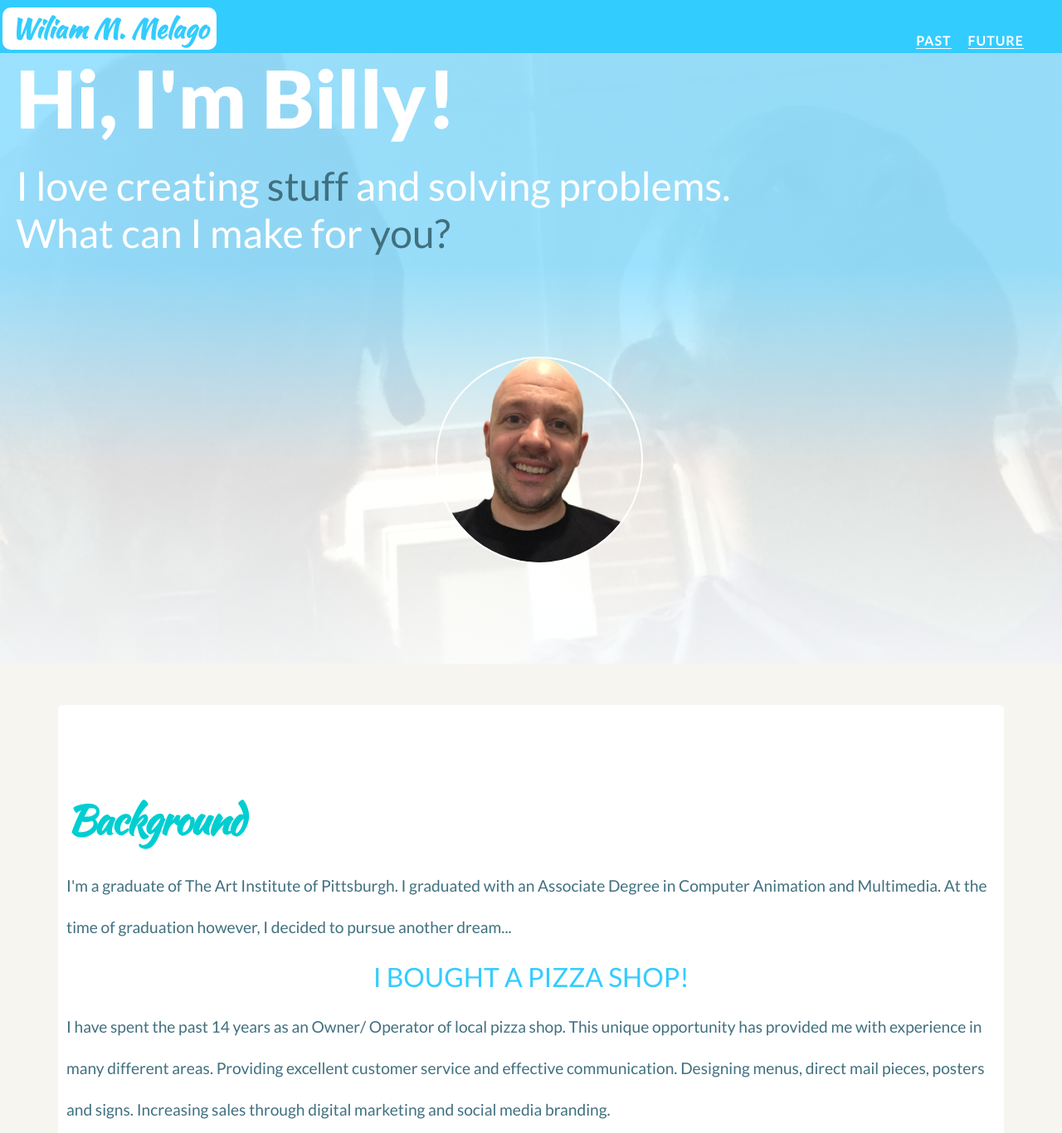
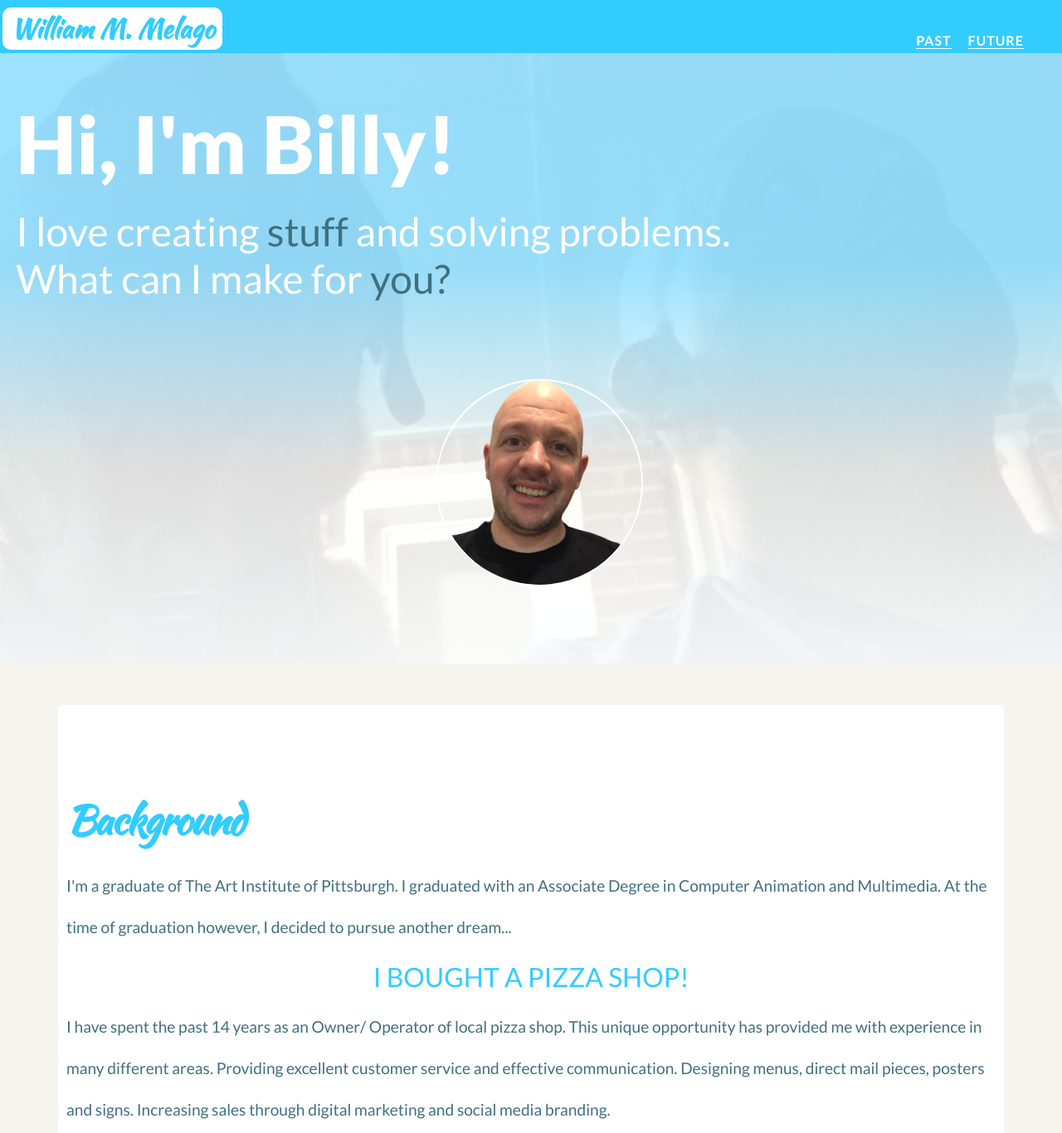
Before and after one commit to billymelago/Project1_ProfilePage, a plain HTML site: page index.html in a window 1280 px wide. Shown: the top 1366 px of the page at 83% size. Drawn offline with Linux system fonts and the light colour scheme; a web font is replaced by a local one.

Commit message:
updates to styles

```diff
--- a/index.html
+++ b/index.html
@@ -15,7 +15,7 @@
   <body>
 
     <div class="main-nav">
-        <h1 class="name"><a href="index.html">Wiliam M. Melago</a></h1>
+        <h1 class="name"><a href="index.html">William M. Melago</a></h1>
         <ul class="nav">
 
           <li><a href="#background" class="linkSelected">Past</a></li>
--- a/styles.css
+++ b/styles.css
@@ -17,6 +17,7 @@ body {
     font-weight: 400;
     color: #40707F;
     background: #f7f5f0;
+    min-height: 320px;
 }
 /* Link Styles */
 
@@ -39,7 +40,6 @@ h3 {
     font-family: 'Lato', sans-serif;
     font-weight: 900;
     font-size: 2em;
-    color: #40707F;
     margin-bottom: 0;
 }
 
@@ -137,7 +137,7 @@ header {
     background:
         linear-gradient(
         rgba(150, 224, 255, 0.95) 40%,
-        rgba(255, 255, 255, 0.85) ,
+        rgba(255, 255, 255, 0.85),
         rgba(253, 255, 255, 0.95)
     ),
       url('images/background-(2).png') no-repeat top center ;
@@ -151,9 +151,10 @@ header {
 
 .home-header {
     display: flex;
-    flex-flow: wrap column-reverse;
+    flex-flow: nowrap column-reverse;
     justify-content: space-around;
     align-items: flex-start;
+    padding-top: 115px;
 }
 
  .profile-image {
@@ -232,7 +233,7 @@ header {
 
 #background,
 #goals {
-    color: darkturquoise;
+    color: #33ccff;
     font-family: 'Kaushan Script', cursive;
     font-size: 2em;
     padding-top: 90px;
@@ -261,7 +262,7 @@ li.htmlIcon {
 }
 
 li.cssIcon {
-    background: url( "../images/css3.png" ) no-repeat center;
+    background: url( "images/css3.png" ) no-repeat center;
     background-size: cover;
 }
 
@@ -393,7 +394,7 @@ a.social:hover {
 
 
 /* Styles for larger screens */
-@media screen and (min-width: 720px) {
+@media screen and (min-width: 760px) {
 
 
     /* Section Styles */
@@ -585,7 +586,7 @@ header {
 
 #background,
 #goals {
-    color: darkturquoise;
+    color: #33ccff;
     font-family: 'Kaushan Script', cursive;
     font-size: 2em;
     letter-spacing: -2px;
@@ -615,7 +616,7 @@ li.htmlIcon {
 }
 
 li.cssIcon {
-    background: url( "../images/css3.png" ) no-repeat center;
+    background: url( "images/css3.png" ) no-repeat center;
     background-size: contain;
 }
 
@@ -794,3 +795,5 @@ a.social:hover {
   }
 
 }
+
+@
```
Also changed, not shown: contactMe.html (+1 -1 lines), myWork.html (+3 -3 lines), Assets/2E3C6539.jpg (deleted), Assets/2E3C653B.jpg (deleted), Assets/2E3C653C.jpg (deleted), Assets/2E3C653D.jpg (deleted), Assets/2E3C653F.jpg (deleted), Assets/aip.png (deleted), Assets/background.jpg (deleted), Assets/engagementPhoto.jpg (deleted), Assets/tumblr_mkypw7LUWT1qfcoqdo2_1280.jpg (deleted), Assets/tumblr_nklt3cNb7X1qfcoqdo7_1280.jpg (deleted).
